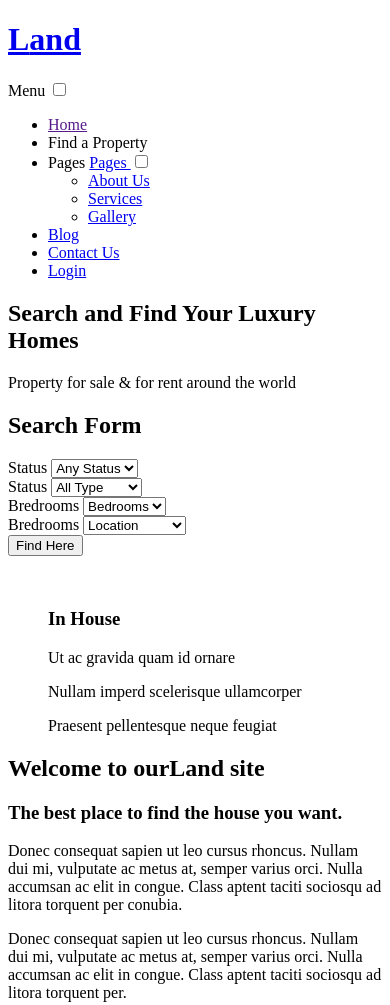
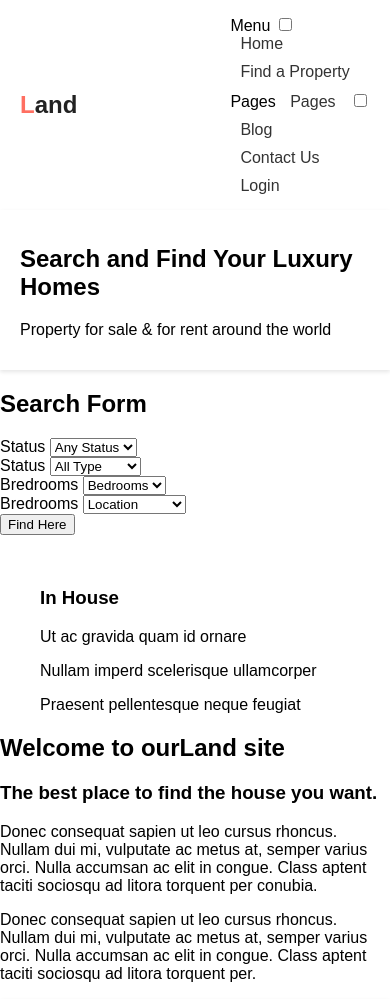
Before and after one commit to jimloxc9912/Modulo_2_Project_1, a plain HTML site: page index.html in a window 390 px wide. Shown: the top 1005 px of the page. Drawn offline with Linux system fonts and the light colour scheme.

Commit message:
including main.css

```diff
--- a/index.html
+++ b/index.html
@@ -4,6 +4,7 @@
     <meta charset="UTF-8">
     <meta name="viewport" content="width=device-width, initial-scale=1.0">
     <title>Document</title>
+    <link rel="stylesheet" href="main.css">
 </head>
 <body>
     <header>
--- /dev/null
+++ b/main.css
@@ -0,0 +1,106 @@
+/* General body styling */
+body {
+    margin: 0;
+    font-family: Arial, sans-serif;
+}
+
+/* Header container */
+header {
+    background-color: #fff;
+    padding: 15px 20px;
+    box-shadow: 0 2px 4px rgba(0, 0, 0, 0.1);
+    position: sticky; /* Fijo en la parte superior */
+    top: 0;
+    z-index: 1000;
+}
+
+/* Header content alignment */
+.header {
+    display: flex;
+    justify-content: space-between;
+    align-items: center;
+}
+
+/* Logo styling */
+.logo h1 {
+    margin: 0;
+    font-size: 24px;
+}
+
+.logo h1 a {
+    text-decoration: none;
+    color: #222;
+    font-weight: bold;
+}
+
+.logo h1 a span {
+    color: #ff6f61;
+}
+
+/* Navigation menu */
+nav ul.menu {
+    list-style: none;
+    display: flex;
+    margin: 0;
+    padding: 0;
+    gap: 15px; /* Espaciado entre elementos */
+}
+
+nav ul.menu li {
+    position: relative;
+}
+
+nav ul.menu li a {
+    text-decoration: none;
+    color: #333;
+    font-size: 16px;
+    padding: 5px 10px;
+    transition: color 0.3s ease, border-bottom 0.3s ease;
+}
+
+nav ul.menu li a:hover {
+    color: #ff6f61;
+    border-bottom: 2px solid #ff6f61;
+}
+
+/* Dropdown styling */
+nav ul.menu li ul {
+    display: none; /* Ocultar submenú */
+    position: absolute;
+    top: 100%; /* Colocar debajo del enlace principal */
+    left: 0;
+    background-color: #fff;
+    padding: 10px 0;
+    list-style: none;
+    box-shadow: 0 4px 6px rgba(0, 0, 0, 0.1);
+    z-index: 10;
+}
+
+nav ul.menu li:hover ul {
+    display: block; /* Mostrar submenú en hover */
+}
+
+nav ul.menu li ul li a {
+    padding: 10px 20px;
+    display: block;
+    color: #333;
+    transition: background-color 0.3s ease, color 0.3s ease;
+}
+
+nav ul.menu li ul li a:hover {
+    background-color: #f7f7f7;
+    color: #ff6f61;
+}
+
+/* Responsive Menu (Optional for Smaller Screens) */
+@media (max-width: 768px) {
+    nav ul.menu {
+        flex-direction: column; /* Cambiar a columna */
+        gap: 10px;
+    }
+
+    nav ul.menu li ul {
+        position: static; /* Alinear el submenú al flujo natural */
+        box-shadow: none;
+    }
+}
```
Also changed, not shown: 1 other file.
